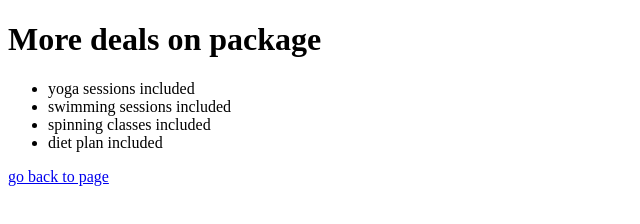
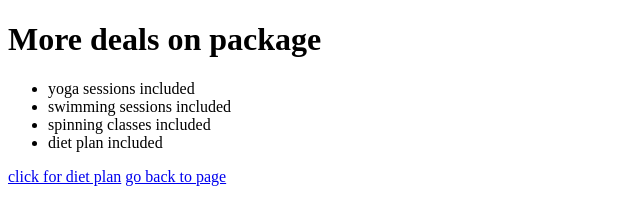
Before and after one commit to Highdee201/On-a-sunny-day, a plain HTML site: page for_more_information.html in a window 1280 px wide. Shown: the whole page, without its empty margins (0-640 px from the left). Drawn offline with Linux system fonts and the light colour scheme.

Commit message:
Update for_more_information.html

```diff
--- a/for_more_information.html
+++ b/for_more_information.html
@@ -12,7 +12,7 @@
       <li>spinning classes included</li>
       <li>diet plan included</li>
     </ul>
-    <a href="Weight-Loss Meal Plans - EatingWell https://www.eatingwell.com/category/4305/weight-loss-meal-plans/>click for diet plan</a>
+    <a href="https://www.eatingwell.com/category/4305/weight-loss-meal-plans//">click for diet plan</a>
     <a href="index.html">go back to page</a>
   </body>
 </html>
```
